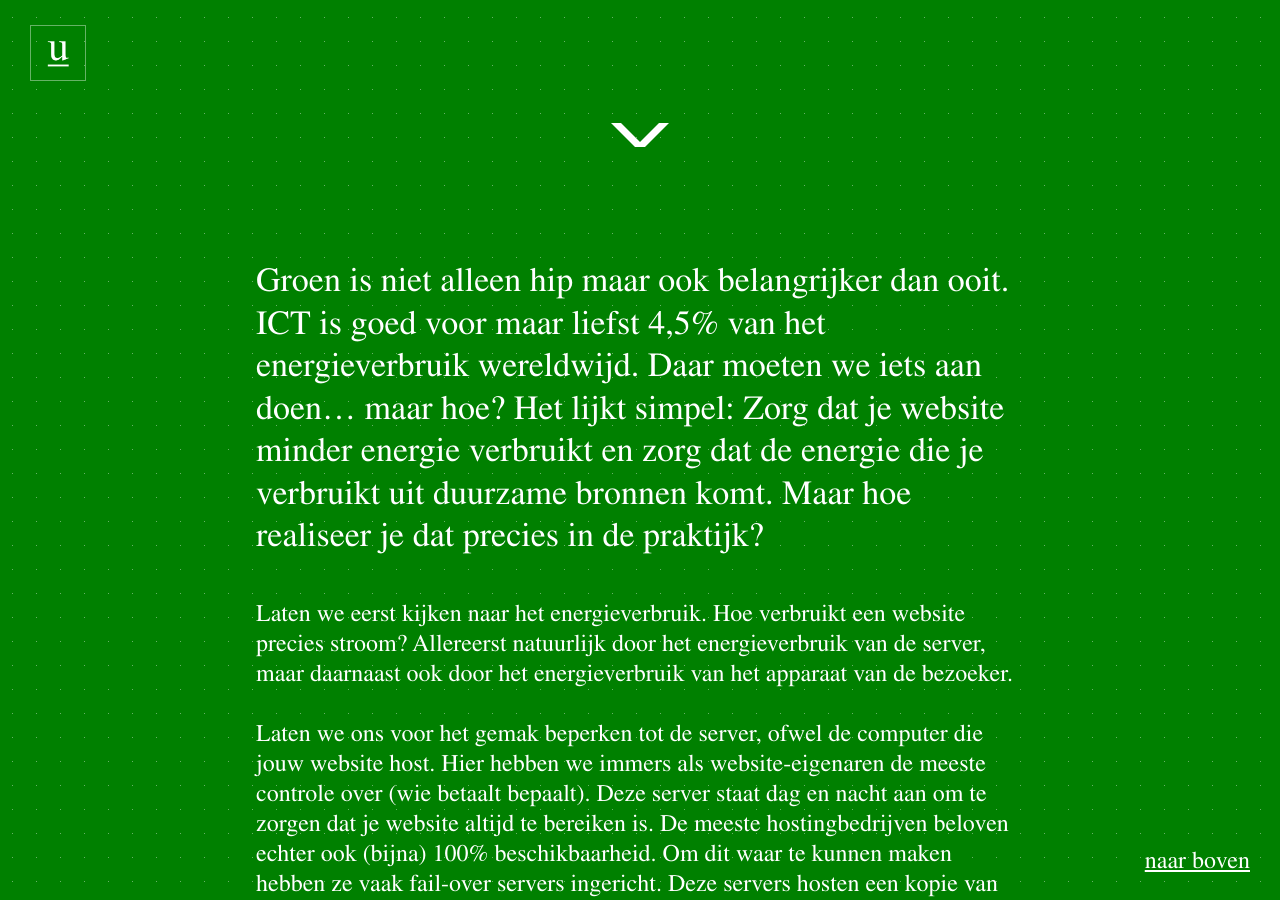
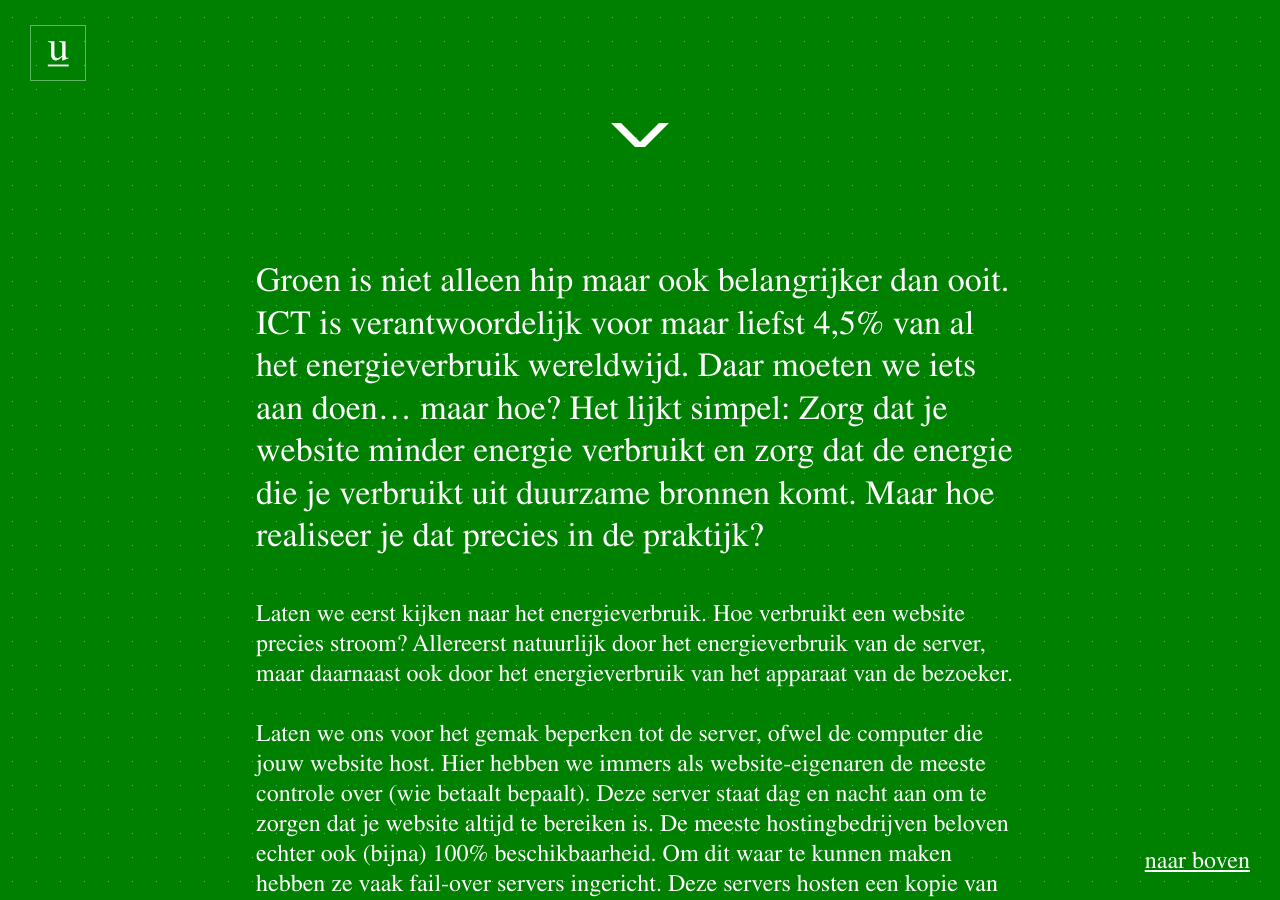
Before and after one commit to jhvanderschee/usecuewebsitenl, a Jekyll site: the page built from _posts/2019-08-21-een-groene-website.md, in a window 1280 px wide and 900 px high, scrolled down 642 px. Built offline with Jekyll 4.4.1, drawn with Linux system fonts in a browser that asks for light colours.

Commit message:
Update 2019-08-21-een-groene-website.md

```diff
--- a/_posts/2019-08-21-een-groene-website.md
+++ b/_posts/2019-08-21-een-groene-website.md
@@ -3,7 +3,7 @@ title: Een groene website
 color: green
 ---
 
-Groen is niet alleen hip maar ook belangrijker dan ooit. ICT is goed voor maar liefst 4,5% van het energieverbruik wereldwijd. Daar moeten we iets aan doen... maar hoe? Het lijkt simpel: Zorg dat je website minder energie verbruikt en zorg dat de energie die je verbruikt uit duurzame bronnen komt. Maar hoe realiseer je dat precies in de praktijk?
+Groen is niet alleen hip maar ook belangrijker dan ooit. ICT is verantwoordelijk voor maar liefst 4,5% van al het energieverbruik wereldwijd. Daar moeten we iets aan doen... maar hoe? Het lijkt simpel: Zorg dat je website minder energie verbruikt en zorg dat de energie die je verbruikt uit duurzame bronnen komt. Maar hoe realiseer je dat precies in de praktijk?
 
 Laten we eerst kijken naar het energieverbruik. Hoe verbruikt een website precies stroom? Allereerst natuurlijk door het energieverbruik van de server, maar daarnaast ook door het energieverbruik van het apparaat van de bezoeker.
 
```
